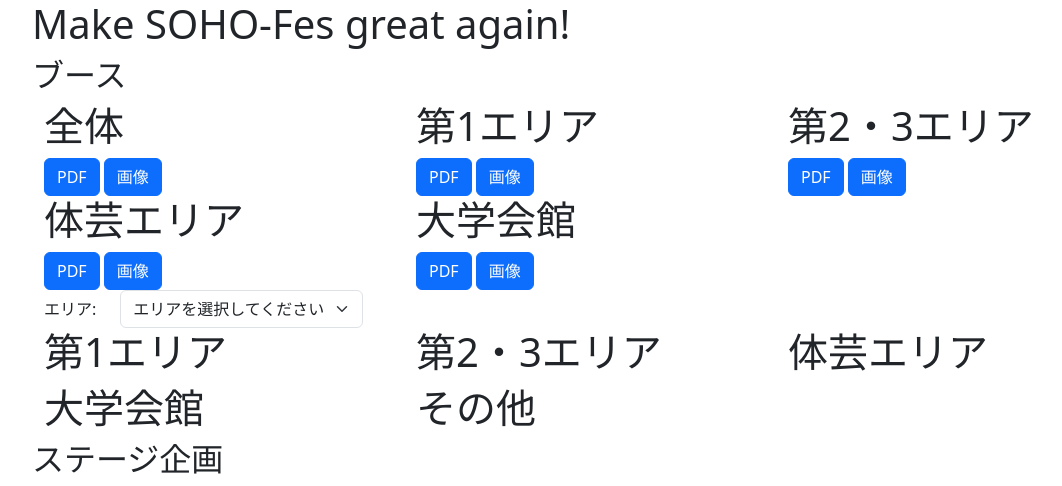
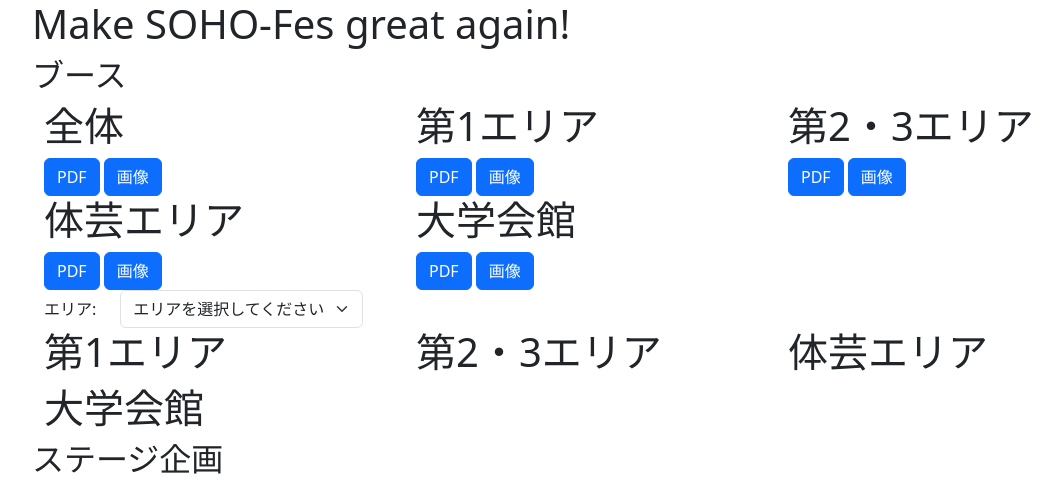
Before and after one commit to halca-crowd/soho-Illuminati, a plain HTML site: page src/index.html in a window 1280 px wide. Shown: the top 486 px of the page, without its empty margins (50-1112 px from the left). Drawn offline with nearby package versions, Linux system fonts and the light colour scheme; grey boxes are pictures that could not be loaded.

Commit message:
feat: rename other

```diff
--- a/src/index.html
+++ b/src/index.html
@@ -56,7 +56,7 @@
                                     <option value="2">第2・3エリア</option>
                                     <option value="5">体芸エリア</option>
                                     <option value="9">大学会館</option>
-                                    <option value="other">その他</option>
+                                    <option value="0">その他</option>
                                 </select>
                             </div>
                         </div>
@@ -73,8 +73,7 @@
                             <div class="col col-12 col-xl-4 booth area-9">
                                 <h1>大学会館</h1>
                             </div>
-                            <div class="col col-12 col-xl-4 booth area-other">
-                                <h1>その他</h1>
+                            <div class="col col-12 col-xl-4 booth area-0">
                             </div>
                         </div>
                     </div>
```
